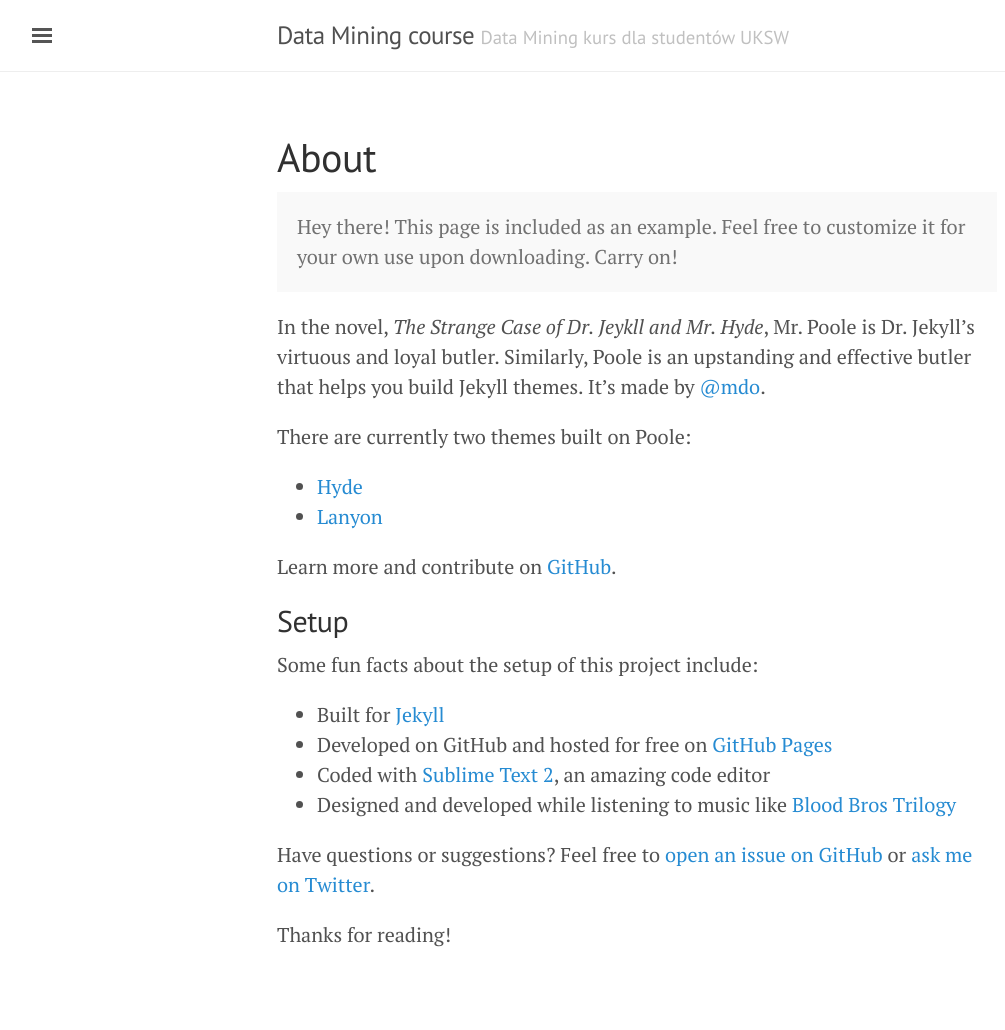
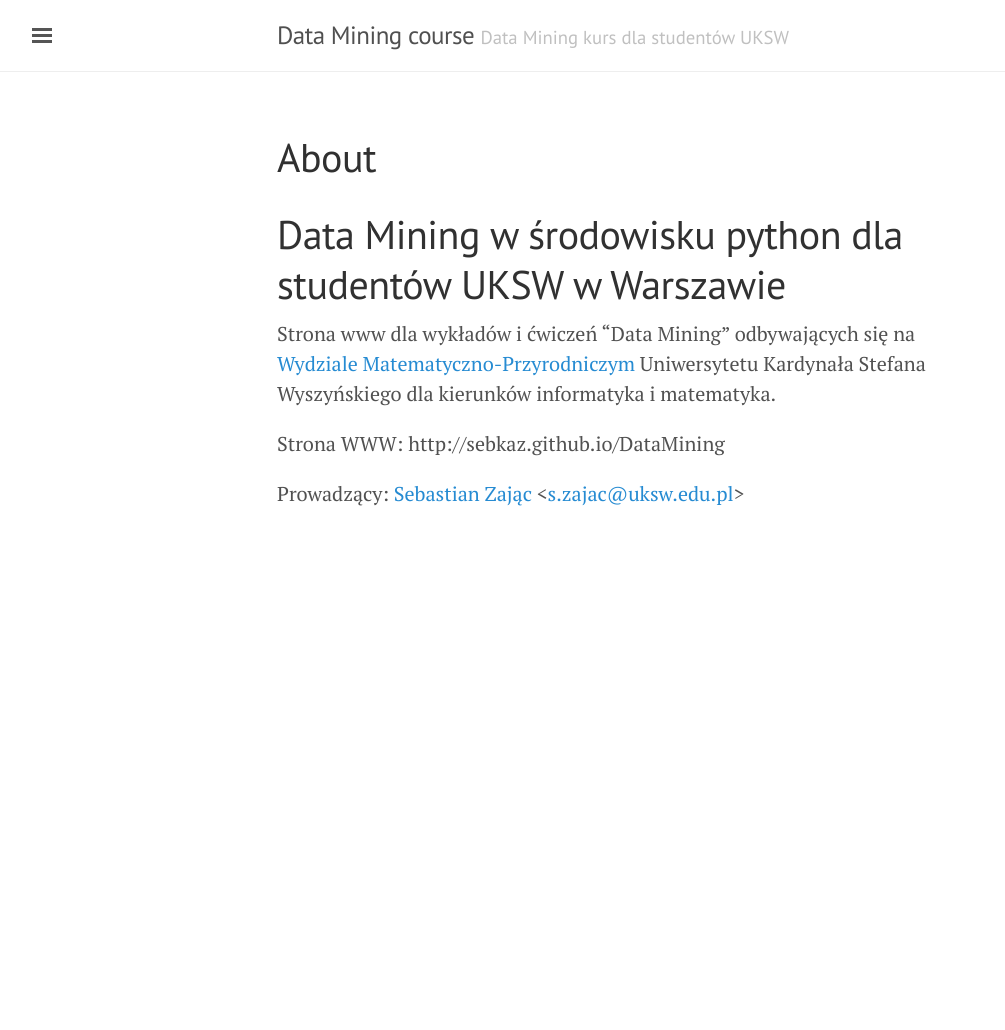
Before and after one commit to G4d0m/DataMining, a Jekyll site: the page built from about.md, in a window 1280 px wide. Shown: the whole page, without its empty margins (3-1008 px from the left). Built offline with Jekyll 4.4.1, drawn with Linux system fonts in a browser that asks for light colours; after the commit the page ends 900 px from its top, so only the background shows below that.

Commit message:
uzupelnienie readme i about

```diff
--- a/about.md
+++ b/about.md
@@ -3,28 +3,13 @@
 title: About
 ---
 
-<p class="message">
-  Hey there! This page is included as an example. Feel free to customize it for your own use upon downloading. Carry on!
-</p>
+# Data Mining w środowisku python dla studentów UKSW w Warszawie
 
-In the novel, *The Strange Case of Dr. Jeykll and Mr. Hyde*, Mr. Poole is Dr. Jekyll's virtuous and loyal butler. Similarly, Poole is an upstanding and effective butler that helps you build Jekyll themes. It's made by [@mdo](https://twitter.com/mdo).
+Strona www dla wykładów i ćwiczeń "Data Mining" odbywających się
+na [Wydziale Matematyczno-Przyrodniczym](https://wmp.uksw.edu.pl) Uniwersytetu
+Kardynała Stefana Wyszyńskiego dla kierunków informatyka i matematyka.
 
-There are currently two themes built on Poole:
+Strona WWW: http://sebkaz.github.io/DataMining
 
-* [Hyde](http://hyde.getpoole.com)
-* [Lanyon](http://lanyon.getpoole.com)
-
-Learn more and contribute on [GitHub](https://github.com/poole).
-
-## Setup
-
-Some fun facts about the setup of this project include:
-
-* Built for [Jekyll](http://jekyllrb.com)
-* Developed on GitHub and hosted for free on [GitHub Pages](https://pages.github.com)
-* Coded with [Sublime Text 2](http://sublimetext.com), an amazing code editor
-* Designed and developed while listening to music like [Blood Bros Trilogy](https://soundcloud.com/maddecent/sets/blood-bros-series)
-
-Have questions or suggestions? Feel free to [open an issue on GitHub](https://github.com/poole/issues/new) or [ask me on Twitter](https://twitter.com/mdo).
-
-Thanks for reading!
+Prowadzący: [Sebastian Zając](https://sebastianzajac.pl)
+<[s.zajac@uksw.edu.pl](mailto:s.zajac@uksw.edu.pl)>
```
Also changed, not shown: README.md, 1 other file.
